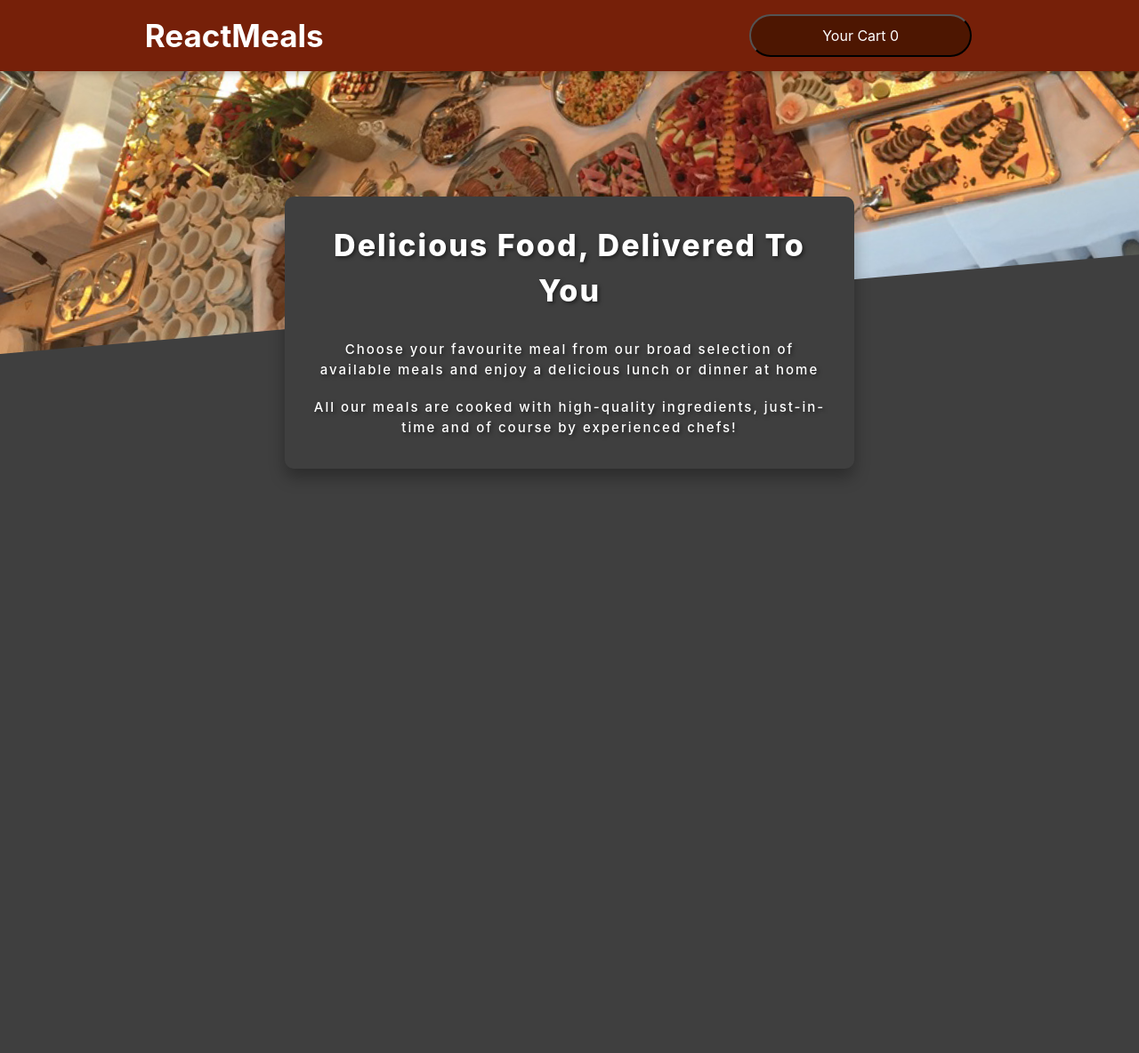
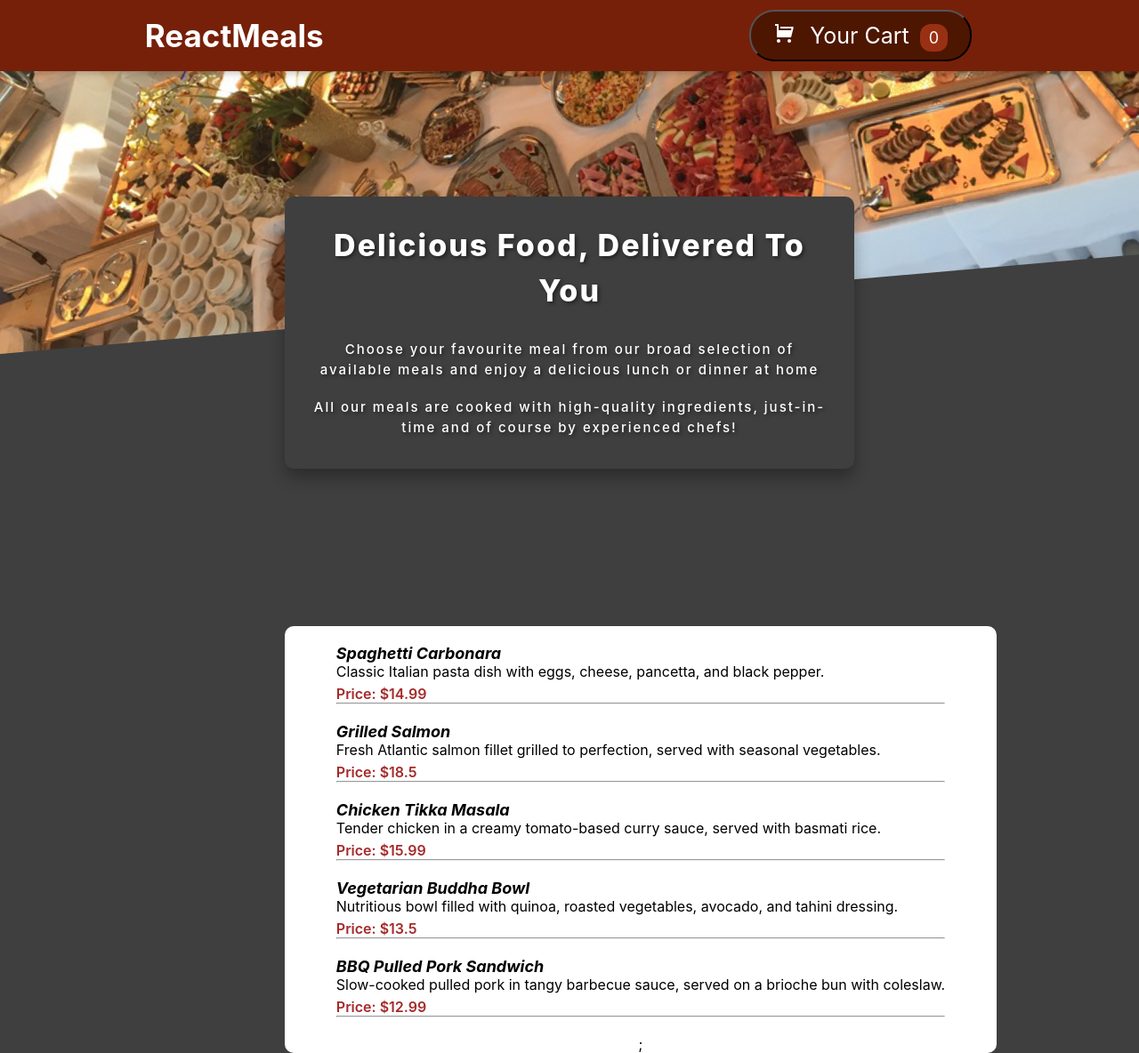
Before and after one commit to nadeemhalbhavi/react-meals, a React (Create React App) app: page / in a window 1280 px wide. Shown: the whole page at 89% size. Before the commit the page ends 800 px from the top, so only its background shows below. Built offline with nearby package versions, Linux system fonts and the light colour scheme.

Commit message:
meals listed added

```diff
--- a/package.json
+++ b/package.json
@@ -3,6 +3,7 @@
   "version": "0.1.0",
   "private": true,
   "dependencies": {
+    "@remixicon/react": "^4.2.0",
     "@testing-library/jest-dom": "^5.17.0",
     "@testing-library/react": "^13.4.0",
     "@testing-library/user-event": "^13.5.0",
--- a/src/Components/Layouts/HeaderIconButton.css
+++ b/src/Components/Layouts/HeaderIconButton.css
@@ -9,6 +9,9 @@
     margin-right: 175px;
     border-radius: 28px;
     width: 250px;
+    font-size: 25px;
+    align-items: center;
+    text-align: center;
 }
 
 .Navbar .Cart button{
@@ -26,3 +29,30 @@
 .Navbar .Cart button:active {
   background-color: #2c0d00;
 }
+
+
+.icon{
+  font-size: 20px;
+  margin-right: 10px;
+  color: white;
+  text-shadow: 2px 2px 4px #000000;
+  transition: color 0.3s ease;
+  /* color: #2c0d00;
+  /* text-shadow: 2px 2px 4px #000000; */
+
+  /* color: black; */
+}
+.button-text{
+  font-size: 15px;
+}
+.cart-number{
+  /* font-size: 15px; */
+  margin-left: 5px;
+  font-size: 18px;
+  /* font-weight: bold; */
+  color: white;
+  background-color:#993013;
+ padding: 5px 10px;
+ border-radius: 12px;
+
+}
--- a/src/Components/Layouts/HeaderIconButton.js
+++ b/src/Components/Layouts/HeaderIconButton.js
@@ -1,7 +1,13 @@
+import { RiShoppingCartFill } from "@remixicon/react";
 import "./HeaderIconButton.css";
 
 const HeaderIconButton = () => {
-  return <button className="Cart">Your Cart 0</button>;
+  return (
+    <button className="Cart">
+      <RiShoppingCartFill className="icon" /> Your Cart{" "}
+      <span className="cart-number">0</span>
+    </button>
+  );
 };
 
 export default HeaderIconButton;
--- /dev/null
+++ b/src/Components/Meals/AvailableMeals.css
@@ -0,0 +1,56 @@
+.meals-list{
+    background-color: white;
+    width: 800px;
+    position: absolute;
+    display: flex;
+    justify-content: center;
+    align-items: center;
+    flex-direction: column  ;
+    left: 25%;
+    right: 0;
+    /* top: 0; */
+    bottom: -48%;
+    border-radius: 10px;
+    overflow-y: auto;
+    transition: transform 0.3s ease;
+
+
+}
+
+
+.meals-list ul{
+    list-style-type: none;
+    padding: 0;
+    margin: 0;
+
+
+}
+
+.meals-list ul li{
+    margin: 20px;
+    /* padding: 10px; */
+    /* border: 1px solid #ccc; */
+    border-radius: 5px;
+    cursor: pointer;
+    transition: background-color 0.3s ease;
+}
+
+.meals-list ul li h3{
+    font-style: italic;
+    margin: 0;
+    font-size: 18px;
+    padding: 0;
+}
+
+.meals-list ul li h3 p {
+    margin-bottom: 5px;
+    font-size: 16px;
+    padding: 0;
+}
+
+.price{
+    margin-top: 5px;
+    color: brown;
+    font-size: 16px;
+    font-weight: 600;
+}
--- /dev/null
+++ b/src/Components/Meals/AvailableMeals.js
@@ -0,0 +1,53 @@
+import "./AvailableMeals.css";
+
+const dummyMeals = [
+  {
+    dishName: "Spaghetti Carbonara",
+    summary:
+      "Classic Italian pasta dish with eggs, cheese, pancetta, and black pepper.",
+    price: 14.99,
+  },
+  {
+    dishName: "Grilled Salmon",
+    summary:
+      "Fresh Atlantic salmon fillet grilled to perfection, served with seasonal vegetables.",
+    price: 18.5,
+  },
+  {
+    dishName: "Chicken Tikka Masala",
+    summary:
+      "Tender chicken in a creamy tomato-based curry sauce, served with basmati rice.",
+    price: 15.99,
+  },
+  {
+    dishName: "Vegetarian Buddha Bowl",
+    summary:
+      "Nutritious bowl filled with quinoa, roasted vegetables, avocado, and tahini dressing.",
+    price: 13.5,
+  },
+  {
+    dishName: "BBQ Pulled Pork Sandwich",
+    summary:
+      "Slow-cooked pulled pork in tangy barbecue sauce, served on a brioche bun with coleslaw.",
+    price: 12.99,
+  },
+];
+
+const AvailableMeals = () => {
+  const mealsList = dummyMeals.map((meal) => (
+    <li>
+      <h3>{meal.dishName}</h3>
+      <p>{meal.summary}</p>
+      <p className="price">Price: ${meal.price}</p>
+      {/* <button>Add to Cart</button> */}
+      <hr />
+    </li>
+  ));
+  return (
+    <div className="meals-list">
+      <ul>{mealsList}</ul>;
+    </div>
+  );
+};
+
+export default AvailableMeals;
--- a/src/Components/Meals/Meals.js
+++ b/src/Components/Meals/Meals.js
@@ -1,8 +1,15 @@
 import React from "react";
 import MealsSummary from "./MealsSummary";
+import AvailableMeals from "./AvailableMeals";
 
 const Meals = () => {
-  return <MealsSummary />;
+  return (
+    <React.Fragment>
+      {" "}
+      <MealsSummary />
+      <AvailableMeals />
+    </React.Fragment>
+  );
 };
 
 export default Meals;
```
Also changed, not shown: 1 other file (tests, documents, lock files or other folders).
